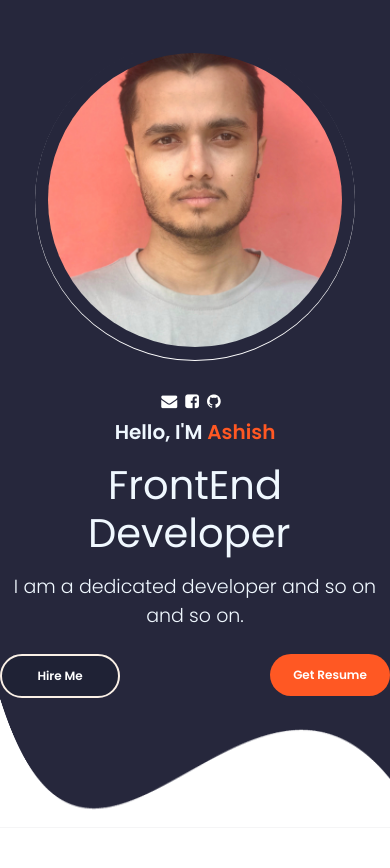
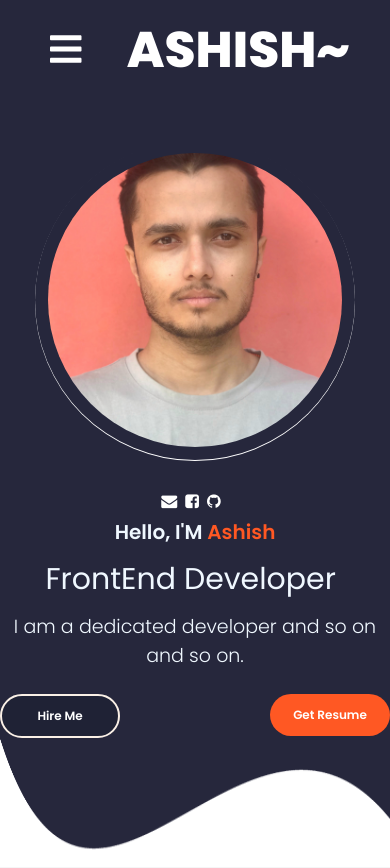
Before and after one commit to ashish-subedi/Portfolio, a React (Create React App) app: page / in a window 390 px wide. Before the commit the page ends 844 px from the top, so only its background shows below. Built offline with nearby package versions, Linux system fonts and the light colour scheme; a web font is replaced by a local one.

Commit message:
Responsive_Header

```diff
--- a/package.json
+++ b/package.json
@@ -3,12 +3,18 @@
   "version": "0.1.0",
   "private": true,
   "dependencies": {
+    "@fortawesome/fontawesome-svg-core": "^1.2.36",
+    "@fortawesome/free-brands-svg-icons": "^5.15.4",
+    "@fortawesome/free-regular-svg-icons": "^5.15.4",
+    "@fortawesome/free-solid-svg-icons": "^5.15.4",
+    "@fortawesome/react-fontawesome": "^0.1.16",
     "@testing-library/jest-dom": "^5.14.1",
     "@testing-library/react": "^11.2.7",
     "@testing-library/user-event": "^12.8.3",
     "react": "^17.0.2",
     "react-dom": "^17.0.2",
     "react-scripts": "4.0.3",
+    "rxjs": "^7.4.0",
     "web-vitals": "^1.1.2"
   },
   "scripts": {
--- a/src/App.js
+++ b/src/App.js
@@ -1,10 +1,10 @@
 import "./App.css";
-import Home from "./PortfolioContainer/Home/Home";
+import PortfolioContainer from "./PortfolioContainer/PortfolioContainer";
 
 function App() {
   return (
     <div className="App">
-      <Home />
+      <PortfolioContainer />
     </div>
   );
 }
--- /dev/null
+++ b/src/PortfolioContainer/Home/Header/Header.css
@@ -0,0 +1,92 @@
+.header-container {
+  display: flex;
+  justify-content: center;
+  height: 100px;
+  color: var(--white);
+}
+
+.header-parent {
+  display: flex;
+  align-items: center;
+  justify-content: space-between;
+  height: 100%;
+  width: 70%;
+  color: var(--white);
+}
+
+.header-logo {
+  font-size: 50px;
+  font-family: "Poppins Extrabold";
+  color: var(--white);
+}
+
+.header-options {
+  display: flex;
+  align-items: center;
+}
+
+.header-option {
+  font-size: 16px;
+  cursor: pointer;
+  font-weight: 600;
+}
+
+.header-hamburger {
+  display: none;
+  color: var(--white);
+}
+
+.header-option-separator {
+  margin: 0 50px 0 0;
+  color: var(--white);
+}
+
+.selected-header-option {
+  color: #ff5823;
+}
+
+@media only screen and (max-width: 1110px) {
+  header-parent {
+    width: 80%;
+  }
+}
+@media only screen and (max-width: 970px) {
+  .header-hamburger {
+    display: block;
+  }
+  .header-parent {
+    width: 100%;
+    padding: 0 40px;
+    position: relative;
+  }
+  .header-options {
+    display: flex;
+    flex-direction: column;
+    position: absolute;
+    left: -100%;
+    transition: all 0.8s ease-out;
+    top: 0px;
+    height: 100vh;
+    width: 100%;
+    justify-content: space-around;
+    background-color: #1f2235;
+    z-index: 1000;
+    opacity: 0.5;
+  }
+  .header-option-seperator {
+    margin: 0;
+  }
+  .selected-header-option {
+    color: var(--white);
+  }
+  .header-hamburger-bars {
+    font-size: 36px;
+    cursor: pointer;
+    margin: 0px 10px;
+    color: var(--white);
+  }
+  .show-hamburger-options {
+    left: 0;
+    opacity: 1;
+  }
+}
--- /dev/null
+++ b/src/PortfolioContainer/Home/Header/Header.js
@@ -0,0 +1,81 @@
+import React, { useState } from "react";
+import {
+  TOTAL_SCREENS,
+  GET_SCREEN_INDEX,
+} from "../../../utilities/commonUtils";
+
+import ScrollService from "../../../utilities/ScrollService";
+import { faBars } from "@fortawesome/free-solid-svg-icons";
+import { FontAwesomeIcon } from "@fortawesome/react-fontawesome";
+import "./Header.css";
+
+export default function Header() {
+  const [selectedScreen, setSelectedScreen] = useState(0);
+  const [showHeaderOptions, setShowHeaderOptions] = useState(false);
+
+  const updateCurrentScreen = (currentScreen) => {
+    if (!currentScreen || !currentScreen.screenInView) return;
+    let screenIndex = GET_SCREEN_INDEX(currentScreen.screenInView);
+    if (screenIndex < 0) return;
+  };
+  let currentScreenSubscription =
+    ScrollService.currentScreenBroadCaster.subscribe(updateCurrentScreen);
+
+  const getHeaderOptions = () => {
+    return TOTAL_SCREENS.map((screen, i) => (
+      <div
+        key={screen.screen_name}
+        className={getHeaderOptionsClass(i)}
+        onClick={() => switchScreen(i, screen)}
+      >
+        <span>{screen.screen_name}</span>
+      </div>
+    ));
+  };
+
+  const getHeaderOptionsClass = (index) => {
+    let classes = "header-option";
+    if (index < TOTAL_SCREENS.length - 1) classes += "header-option-separator";
+    if (selectedScreen === index) classes += "selected-header-option";
+    return;
+  };
+
+  const switchScreen = (index, screen) => {
+    let screenComponent = document.getElementById(screen.screen_name);
+    if (!screenComponent) return;
+
+    screenComponent.scrollIntoView({ behavior: "smooth" });
+    setSelectedScreen(index);
+    setShowHeaderOptions(false);
+  };
+
+  return (
+    <div>
+      <div
+        className="header-container"
+        onClick={() => setShowHeaderOptions(!showHeaderOptions)}
+      >
+        <div className="header-parent">
+          <div
+            className="header-hamburger"
+            onClick={() => setShowHeaderOptions(!showHeaderOptions)}
+          >
+            <FontAwesomeIcon className="header-hamburger-bars" icon={faBars} />
+          </div>
+          <div className="header-logo">
+            <span>ASHISH~</span>
+          </div>
+          <div
+            className={
+              showHeaderOptions
+                ? "header-options show-hamburger-options"
+                : "header-options"
+            }
+          >
+            {getHeaderOptions()}
+          </div>
+        </div>
+      </div>
+    </div>
+  );
+}
--- a/src/PortfolioContainer/Home/Home.js
+++ b/src/PortfolioContainer/Home/Home.js
@@ -1,11 +1,13 @@
 import React from "react";
 import Profile from "./Profile/Profile";
 import Footer from "./Footer/Footer";
+import Header from "./Header/Header";
 import "./Home.css";
 
 export default function Home() {
   return (
     <div className="home-container">
+      <Header />
       <Profile />
       <Footer />
     </div>
--- a/src/PortfolioContainer/Home/Profile/Profile.css
+++ b/src/PortfolioContainer/Home/Profile/Profile.css
@@ -25,7 +25,7 @@
 }
 
 .profile-details-role h1 {
-  font-size: 40px;
+  font-size: 30px;
 }
 
 .primary-text {
@@ -60,7 +60,7 @@
   border-radius: 50%;
   height: 380px;
   width: 380px;
-  margin: 0 0px 0 100px;
+  margin: 0 0px 0 200px;
 }
 
 .profile-picture-background {
--- a/src/PortfolioContainer/Home/Profile/Profile.js
+++ b/src/PortfolioContainer/Home/Profile/Profile.js
@@ -56,6 +56,7 @@
               </span>
             </span>
           </div>
+
           <div className="profile-options">
             <button className="btn primary-btn"> Hire Me </button>
             <a href="resume.pdf" download="resume.pdf">
--- /dev/null
+++ b/src/PortfolioContainer/PortfolioContainer.js
@@ -0,0 +1,19 @@
+import React from "react";
+import { TOTAL_SCREENS } from "../utilities/commonUtils";
+
+export default function PortfolioContainer() {
+  const mapAllScreens = () => {
+    return TOTAL_SCREENS.map((screen) =>
+      screen.component ? (
+        <screen.component
+          screenName={screen.screen_name}
+          key={screen.screen_name}
+          id={screen.screen_name}
+        />
+      ) : (
+        <div key={screen.screen_name}></div>
+      )
+    );
+  };
+  return <div className="portfolio-container">{mapAllScreens()}</div>;
+}
--- /dev/null
+++ b/src/utilities/ScrollService.js
@@ -0,0 +1,74 @@
+import { TOTAL_SCREENS } from "./commonUtils";
+import { Subject } from "rxjs";
+
+export default class ScrollService {
+  static scrollHandler = new ScrollService();
+
+  static currentScreenBroadCaster = new Subject();
+  static currentScreenFadeIn = new Subject();
+
+  constructor() {
+    window.addEventListener("scroll", this.checkCurrentScreenUnderViewport);
+  }
+
+  scrollToHireMe = () => {
+    let contactMeScreen = document.getElementById("Contact Me");
+    if (!contactMeScreen) return;
+    contactMeScreen.scrollIntoView({ behavior: "smooth" });
+  };
+
+  scrollToHome = () => {
+    let homeScreen = document.getElementById("Home");
+    if (!homeScreen) return;
+    homeScreen.scrollIntoView({ behavior: "smooth" });
+  };
+
+  isElementInView = (elem, type) => {
+    let rec = elem.getBoundingClientReact();
+    let elementTop = rec.top;
+    let elementBottom = rec.bottom;
+
+    let partiallyVisible =
+      elementTop < window.innerHeight && elementBottom >= 0;
+    let completelyVisible =
+      elementTop >= 0 && elementBottom <= window.innerHeight;
+
+    switch (type) {
+      case "partial":
+        return partiallyVisible;
+
+      case "complete":
+        return completelyVisible;
+      default:
+        return false;
+    }
+  };
+
+  checkCurrentScreenUnderViewport = (e) => {
+    if (!e || Object.keys(e).keys.length < 1) return;
+    for (let screen of TOTAL_SCREENS) {
+      let screenFromDOM = document.getElementById(screen.screen_name);
+      if (!screenFromDOM) continue;
+
+      let fullyVisible = this.isElementInView(screenFromDOM, "complete");
+      let partiallyVisible = this.isElementInView(screenFromDOM, "partial");
+
+      if (fullyVisible || partiallyVisible) {
+        if (partiallyVisible && !screen.alreadyRendered) {
+          ScrollService.currentScreenFadeIn.next({
+            fadeInScreen: screen.screen_name,
+          });
+          screen["alreadyRendered"] = true;
+          break;
+        }
+
+        if (fullyVisible) {
+          ScrollService.currentScreenBroadCaster.next({
+            screenInView: screen.screen_name,
+          });
+          break;
+        }
+      }
+    }
+  };
+}
--- /dev/null
+++ b/src/utilities/commonUtils.js
@@ -0,0 +1,16 @@
+import Home from "../PortfolioContainer/Home/Home";
+
+export const TOTAL_SCREENS = [
+  {
+    screen_name: "Home",
+    component: Home,
+  },
+];
+
+export const GET_SCREEN_INDEX = (screen_name) => {
+  if (!screen_name) return -1;
+  for (let i = 0; i < TOTAL_SCREENS.length; i++) {
+    if (TOTAL_SCREENS[i].screen_name === screen_name) return i;
+  }
+  return -1;
+};
```
Also changed, not shown: src/utilities/Animations.js (added, +11 -0 lines), 1 other file (tests, documents, lock files or other folders).
